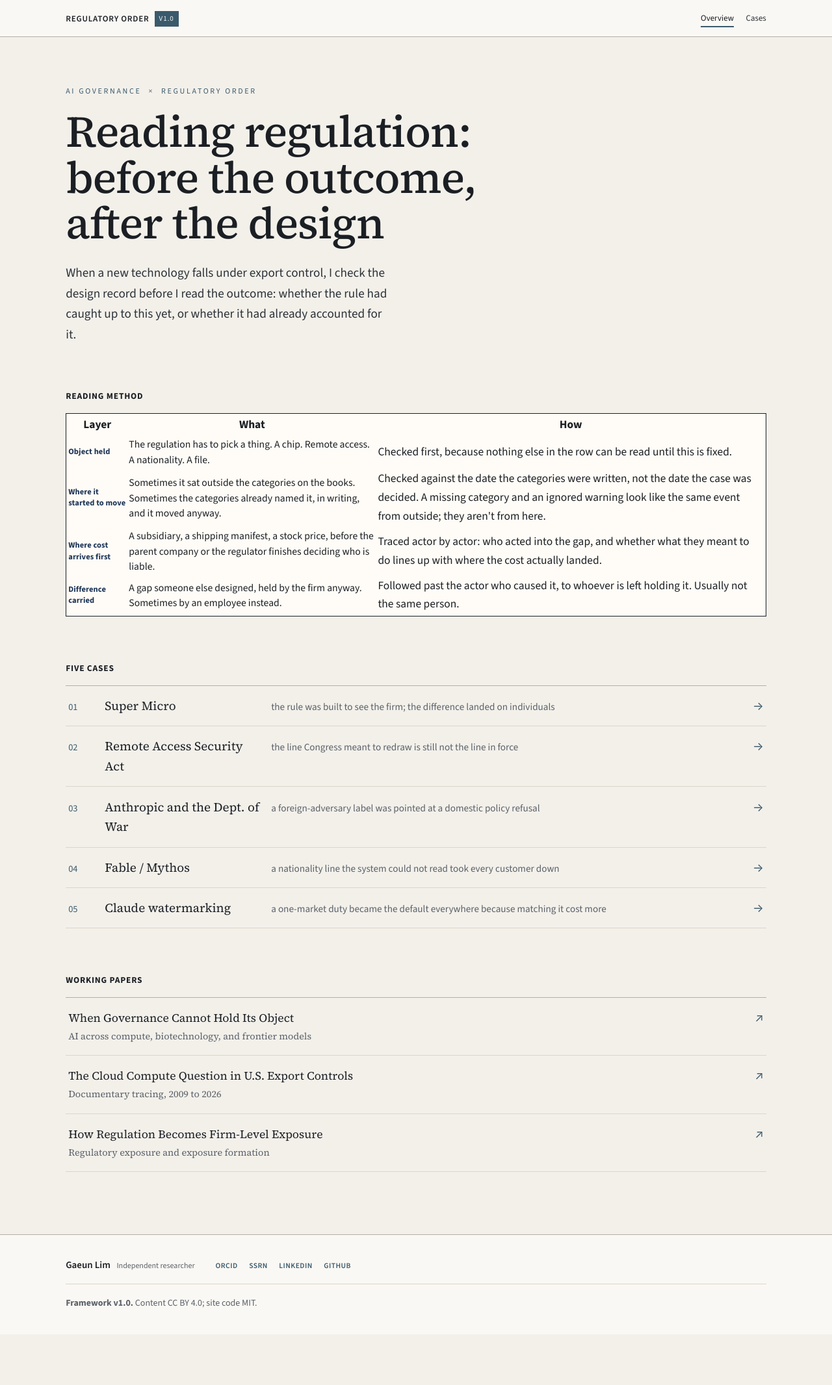
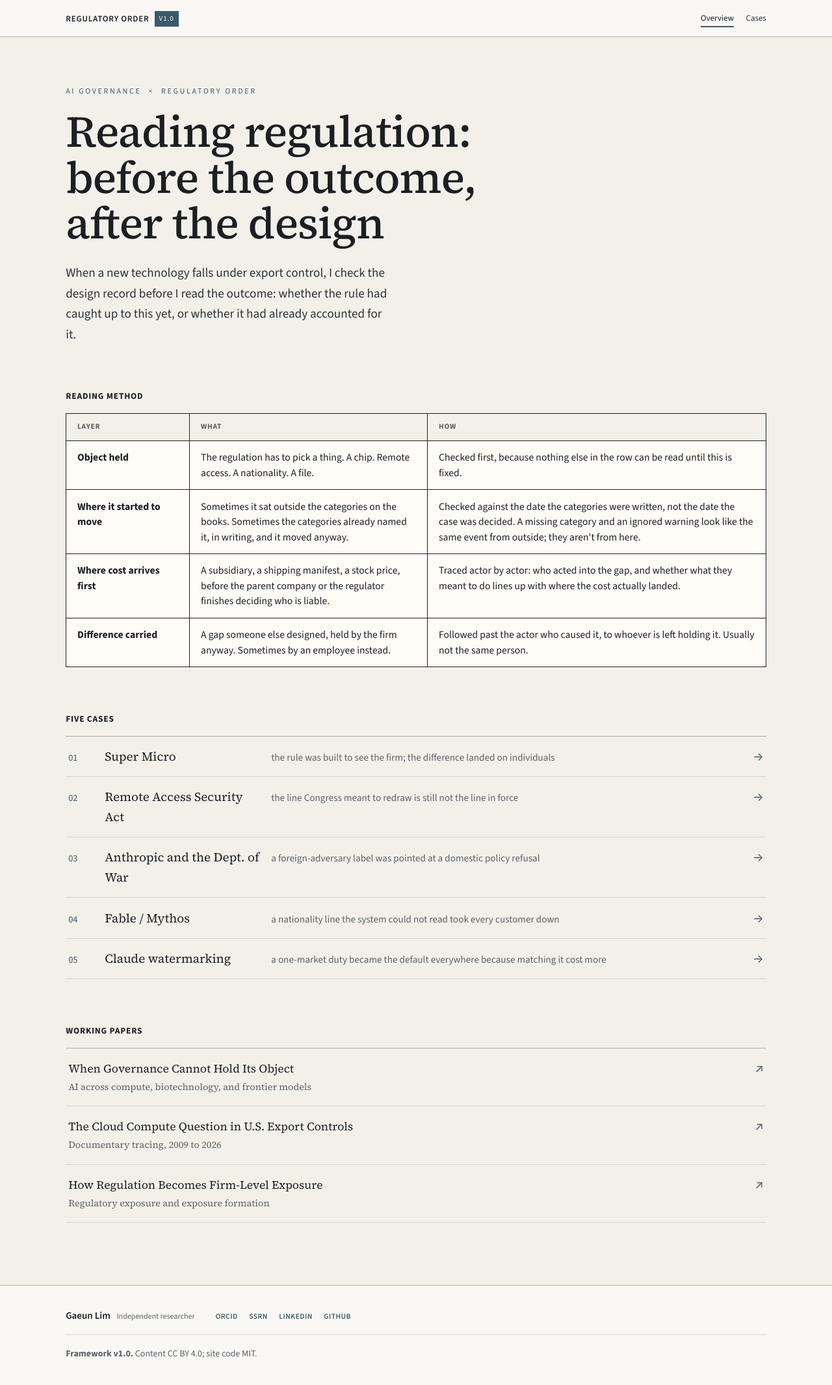
Before and after one commit to GaeunLim01/regulatory-order, a Jekyll site: the page built from index.html, in a window 1280 px wide. Shown: the whole page at 65% size. Built offline with Jekyll 4.4.1, drawn with Linux system fonts in a browser that asks for light colours; before the commit the page ends 2054 px from its top, so only the background shows below that.

Commit message:
Add files via upload

```diff
--- a/assets/css/main.css
+++ b/assets/css/main.css
@@ -1410,14 +1410,6 @@ details[open] > summary { margin-bottom: 0.6rem; }
   max-width: 52ch;
   margin: 1.5rem 0 0;
 }
-.cov-note {
-  font-family: var(--display);
-  font-weight: 500;
-  font-size: clamp(1.05rem, 1rem + 0.3vw, 1.2rem);
-  color: #1D3557;
-  max-width: 52ch;
-  margin: 1rem 0 0;
-}
 
 /* generic block scaffolding */
 .cov-block { margin-top: clamp(2.75rem, 6vw, 4.5rem); }
@@ -1750,38 +1742,31 @@ details[open] > summary { margin-bottom: 0.6rem; }
    Decision layer — four cells. Cover + case pages.
    -------------------------------------------------------------------------- */
 .dfour {
-  display: block;
+  width: 100%;
+  border-collapse: collapse;
   border: 1px solid var(--ink);
   background: #FFFcf7;
-  margin: 0;
-}
-.dfour__row {
-  display: grid;
-  grid-template-columns: 220px 1fr;
-  gap: 1.25rem;
-  padding: 1rem 1.15rem;
-  border-bottom: 1px solid var(--rule);
-}
-.dfour__row:last-child { border-bottom: none; }
-.dfour__k {
-  font: 700 0.78rem/1.4 var(--mono);
-  letter-spacing: 0.01em;
-  color: #1D3557;
-  margin: 0;
-}
-.dfour__v {
-  margin: 0;
-  font-size: 0.98rem;
-  line-height: 1.5;
-  color: var(--ink);
-  max-width: none;
-}
-.dfour-note {
-  margin: 0.85rem 0 0;
-  font-size: 0.95rem;
-  color: var(--muted);
-  max-width: 62ch;
-}
-@media (max-width: 639px) {
-  .dfour__row { grid-template-columns: 1fr; gap: 0.35rem; }
-}
+}
+.dfour th, .dfour td {
+  border: 1px solid var(--ink);
+  padding: 0.85rem 1.05rem;
+  vertical-align: top;
+  text-align: left;
+}
+.dfour th {
+  font: 700 0.72rem/1.2 var(--mono);
+  letter-spacing: 0.06em;
+  text-transform: uppercase;
+  color: var(--muted);
+  background: var(--paper);
+}
+.dfour td { font-size: 0.98rem; line-height: 1.5; color: var(--ink); }
+.dfour__k { font-weight: 700; width: 190px; }
+.dfour__v { width: 34%; }
+@media (max-width: 719px) {
+  .dfour thead { display: none; }
+  .dfour, .dfour tbody, .dfour tr, .dfour td { display: block; width: auto; }
+  .dfour__k { border-bottom: none; padding-bottom: 0.35rem; }
+  .dfour__v { padding: 0 1.05rem 0.35rem; border-bottom: none; }
+  .dfour__h { padding-top: 0; }
+}
```
